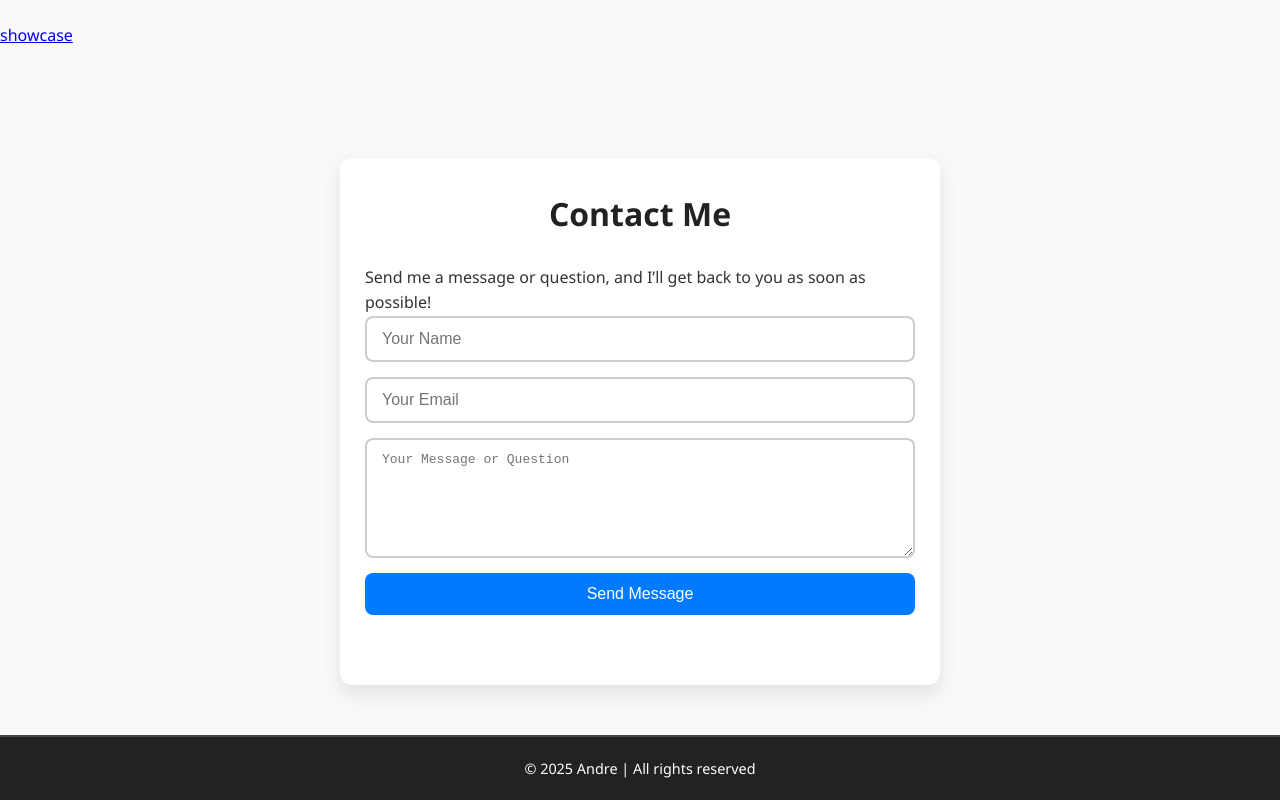
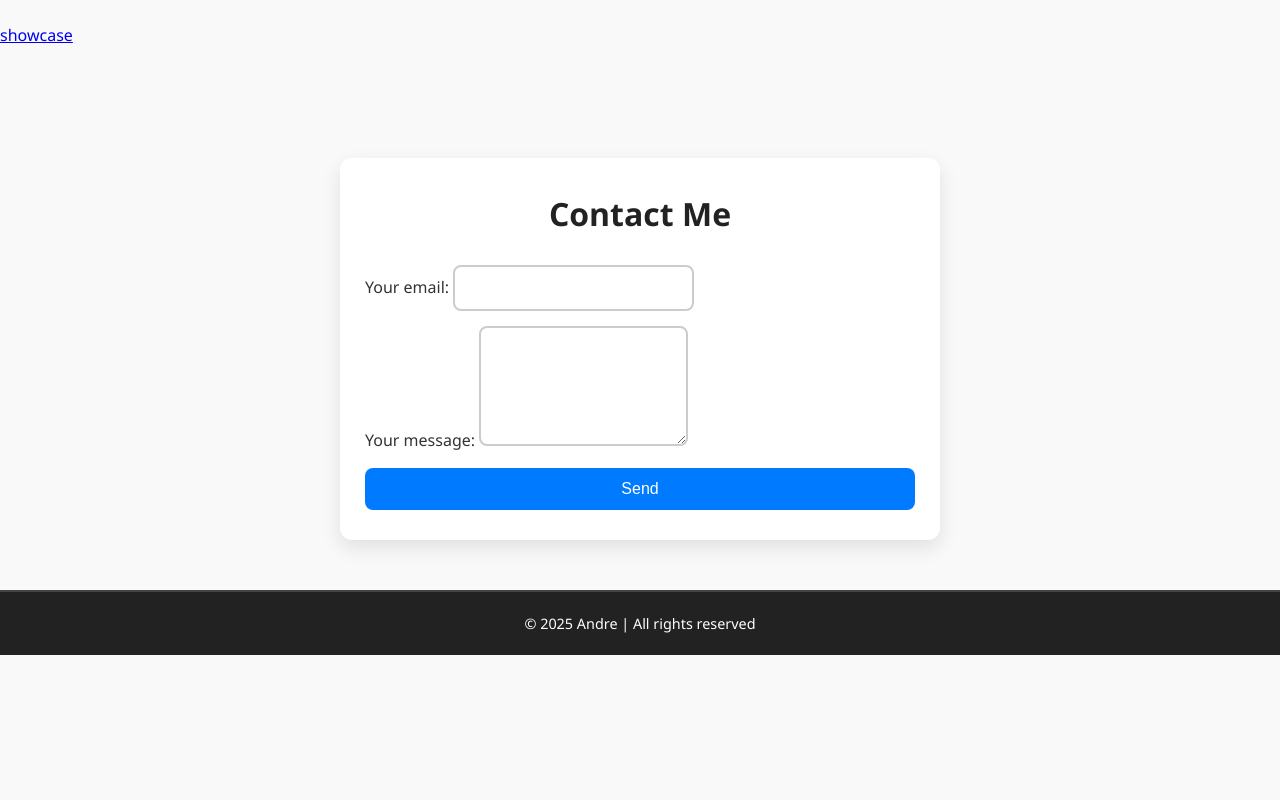
Before and after one commit to andree969/showcase, a plain HTML site: page index.html in a window 1280 px wide. Shown: the part 1515-2315 px from the top of the page. After the commit the page ends 2170 px from the top, so only its background shows below. Drawn offline with Linux system fonts and the light colour scheme.

Commit message:
updated form

```diff
--- a/index.html
+++ b/index.html
@@ -91,16 +91,21 @@
 <section id="contact">
   <div class="container">
     <h2>Contact Me</h2>
-    <p>Send me a message or question, and I’ll get back to you as soon as possible!</p>
-
-    <!-- Contact form -->
-    <form id="contact-form" action="https://formspree.io/f/mblpnzdg" method="POST">
-      <input type="text" name="name" id="name" placeholder="Your Name" required>
-      <input type="email" name="email" id="email" placeholder="Your Email" required>
-      <textarea name="message" id="message" placeholder="Your Message or Question" required></textarea>
-      <button type="submit">Send Message</button>
-      <div class="msg"></div>
-    </form>
+<form
+  action="https://formspree.io/f/mblpnzdg"
+  method="POST"
+>
+  <label>
+    Your email:
+    <input type="email" name="email">
+  </label>
+  <label>
+    Your message:
+    <textarea name="message"></textarea>
+  </label>
+  <!-- your other form fields go here -->
+  <button type="submit">Send</button>
+</form>
   </div>
 </section>
 
```
